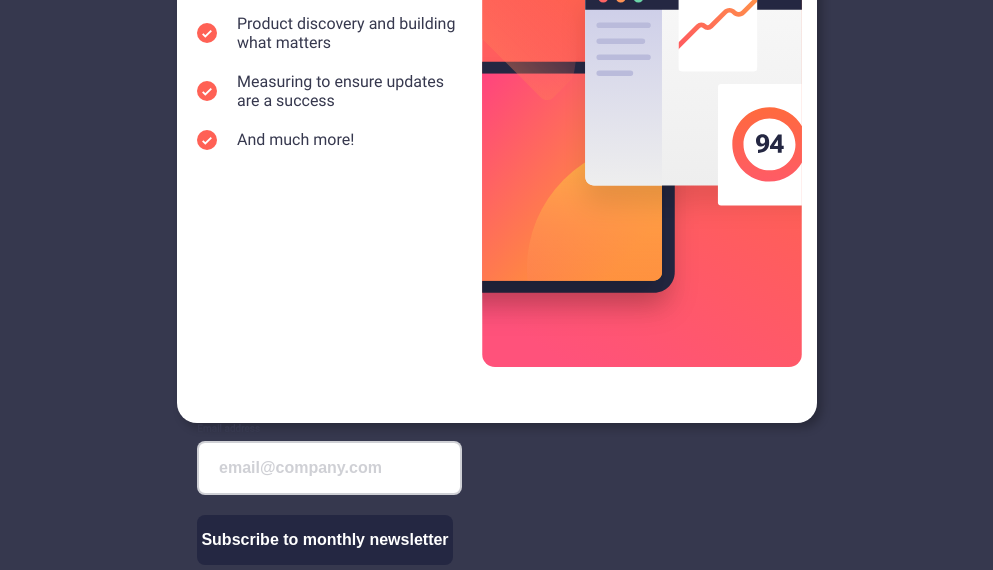
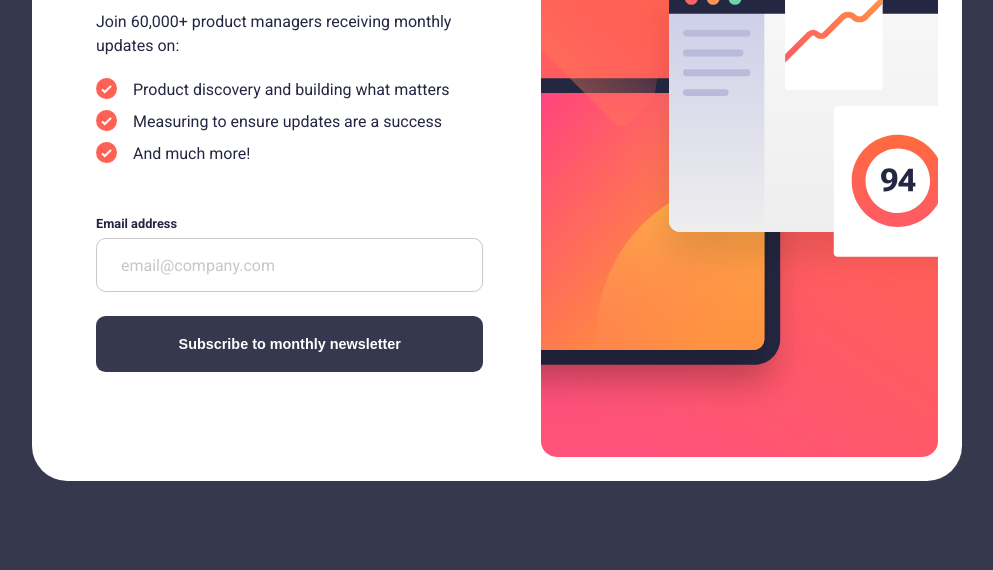
Before and after one commit to FilipeSBabosa/Formulario_inscricao, a plain HTML site: page index.html in a window 1280 px wide. Shown: the part 237-807 px from the top of the page, without its empty margins (143-1136 px from the left). Drawn offline with Linux system fonts and the light colour scheme.

Commit message:
novo codigo

```diff
--- a/index.html
+++ b/index.html
@@ -7,40 +7,58 @@
   <link rel="icon" type="image/png" sizes="32x32" href="./assets/images/favicon-32x32.png">
 
   <title>Frontend Mentor | Newsletter sign-up form with success message</title>
-
   <link rel="stylesheet" href="style.css">
   <link rel="stylesheet" href="media.css">
+
+  <link rel="preconnect" href="https://fonts.googleapis.com">
+  <link rel="preconnect" href="https://fonts.gstatic.com" crossorigin>
+  <link href="https://fonts.googleapis.com/css2?family=Roboto:wght@400;700&display=swap" rel="stylesheet">
+
 </head>
 <body>
+
+  <!-- Sign-up form start -->
   <main>
-    <section>
-      <div id="imagem"></div>
+    <div class="main-container">
+      <div class="img-wrap">
+        <img class="img-mobile" src="assets/images/illustration-sign-up-mobile.svg" alt="">
+        <img class="img-desktop" src="assets/images/illustration-sign-up-desktop.svg" alt="">
+      </div>
 
-      <div id="desktop"></div>
+      <div class="content-wrap">
+        <h1 class="title">Stay updated!</h1>
+        <p class="descr">Join 60,000+ product managers receiving monthly updates on:</p>
+        <ul class="list-wrap">
+          <li><img src="assets/images/icon-list.svg" alt="">Product discovery and building what matters</li>
+          <li><img src="assets/images/icon-list.svg" alt="">Measuring to ensure updates are a success</li>
+          <li><img src="assets/images/icon-list.svg" alt="">And much more!</li>
+        </ul>
+        <form class="email-container" method="post">
+          <div class="label-msg">
+            <label for="email">Email address</label>
+            <p class="error-msg">Valid email required</p>
+          </div>
+          <input type="email" id="email" name="email" placeholder="email@company.com">
+          <button id="submit-btn" type="submit">Subscribe to monthly newsletter</button>
+        </form>
+      </div>
+    </div>
+  </main>
+  <!-- Sign-up form end -->
+   <!-- Success message start -->
+   <div class="success-container">
+    <div class="success-content">
+      <img src="assets/images/icon-success.svg" alt="">
+      <h1 class="success-title">Thanks for subscribing!</h1>
+      <p class="success-descr">A confirmation email has been sent to
+      <span class="user-mail"></span>. Please open it and
+      click the button inside to confirm your subscription.</p>
+    </div>
 
-
-        <h1>Stay updated!</h1>
-
-        <p>Join 60,000+ product managers receiving monthly updates on:</p>
-
-            <ul>
-              <li><img class="confirm" src="assets/images/icon-list.svg" alt=""> Product discovery and building what matters</li>
-
-              <li><img class="confirm" src="assets/images/icon-list.svg" alt=""> Measuring to ensure updates are a success</li>
-
-              <li><img class="confirm" src="assets/images/icon-list.svg" alt=""> And much more!</li>
-            </ul>
-
-      <form id="submit" action="inscrito.html" method="post" autocomplete="on">
-
-          <label for="iemail">Email address</label>
-          <div class="campo"><input type="email" name="email" id="iemail" placeholder="email@company.com" autocomplete="email" required></div>
-
-          <input type="submit" value="Subscribe to monthly newsletter" >
-
-      </form>
-    </section>
-  </main>
+    <form class="dismiss">
+      <button type="submit" id="dismiss-btn">Dismiss message</button>
+    </form>
+  </div>
 
   <script src="script.js"></script>
 </body>
--- a/media.css
+++ b/media.css
@@ -1,38 +1,64 @@
-@charset "UTF-8";
+@media (min-width: 550px) {
+    body {
+        place-content: center;
+        background-color: var(--clr-gray400);
+        padding: 1.5rem;
+    }
+    .main-container {
+        margin-inline: auto;
+        background-color: white;
+        overflow: hidden;
+        border-radius: 2.2rem;
+    }
+    .email-container {
+        margin-inline: auto;
+    }
+    .success-container {
+        padding: 3em;
+        gap: 1.3rem;
 
-@media screen and (min-width: 800px){
-    body{
-        background-color: hsl(235, 18%, 26%);
+        background-color: white;
+        border-radius: 1.8rem;
     }
-    main{
-        display: grid;
-        background-color: white;
-        width: 50vw;
-        height: 70vh;
-        border-radius: 20px;
-        margin: auto;
-        margin-top: 100px;
-        box-shadow: 5px 5px 10px rgba(0, 0, 0, 0.247);
+    .success-container h1 {
+        font-size: 3rem;
+        margin-bottom: .3em;
     }
-
-    #imagem{
+}
+@media (min-width: 740px) {
+    .main-container {
+        max-width: 930px;
+        width: 100%;
+        display: flex;
+        flex-direction: row-reverse;
+        justify-content: space-between;
+        padding: 1.5rem;
+    }
+    .img-wrap {
+        width: 45%;
+        display: flex;
+    }
+    .img-desktop {
+        display: block;
+        width: 100%;
+    }
+    .img-mobile {
         display: none;
     }
-
-    #desktop{
-        display: block;
-        background-image: url(assets/images/illustration-sign-up-desktop.svg);
-        background-repeat: no-repeat;
-        background-size: contain;
-        background-position: right;
-        float: right;
-        width: 50%;
-        height: 90%;
-        margin: 15px;
-
+    .content-wrap {
+        padding: 2.5rem;
+        width: 53%;
     }
-    #submit{
-        float: left;
-        width: 40%;
+    .email-container {
+        margin-top: 1rem;
     }
 }
+@media (min-width: 903px) {
+    .title {
+        font-size: 3.5rem;
+        margin-bottom: .3em;
+    }
+    .email-container {
+        margin-top: 3rem;
+    }
+}
--- a/script.js
+++ b/script.js
@@ -1,4 +1,37 @@
-document.getElementById("submit").addEventListener("submit", function(event) {
-        event.preventDefault(); // Evita que o formulário seja enviado normalmente
-        window.location.href = "inscrito.html"; // Redireciona para a nova página HTML
-    });
+const form = document.querySelector(".email-container");
+const email = document.getElementById("email");
+const success = document.querySelector(".success-container");
+const mainCard = document.querySelector("main");
+const userMail = document.querySelector(".user-mail");
+
+const pattern = /^[a-zA-Z0-9._-]+@[a-zA-Z0-9.-]+\.[a-zA-Z]{2,4}$/;
+
+function validate() {
+    const errorMsg = email.previousElementSibling.children[1];
+    console.log(errorMsg)
+    if (!email.value.match(pattern)) {
+        errorMsg.classList.add("show");
+        email.style.borderColor = "hsl(4, 100%, 67%)"
+        email.style.backgroundColor = "hsl(5, 100%, 95%)";
+        return false;
+    } else {
+        errorMsg.classList.remove("show");
+        email.style.borderColor = "";
+        email.style.backgroundColor = "";
+        return true;
+    }
+}
+
+email.addEventListener("keyup", validate);
+
+form.addEventListener("submit", function(event) {
+    event.preventDefault();
+
+    if (!validate()) {
+        return;
+    } else {
+        success.classList.add("show");
+        mainCard.classList.add("hide");
+        userMail.innerText = email.value;
+    }
+});
--- a/style.css
+++ b/style.css
@@ -1,106 +1,146 @@
-@charset "UTF-8";
-
-@font-face {
-    font-family: "Roboto";
-    src: url(assets/fonts/Roboto-Bold.ttf);
+:root {
+    --clr-tomato: hsl(4, 100%, 67%);
+    --clr-gray500: hsl(234, 29%, 20%);
+    --clr-gray400: hsl(235, 18%, 26%);
+    --clr-gray200: hsl(231, 7%, 60%);
 }
-@font-face {
-    font-family: "Regular";
-    src: url(assets/fonts/Roboto-Regular.ttf);
+*, *::after, *::before {
+    box-sizing: border-box;
+    margin: 0;
+    padding: 0;
 }
-*{
-    margin: 0%;
-    padding: 0%;
+img {
+    max-width: 100%;
+    display: block;
 }
-
-
-section{
-    font-family: "Regular";
-    font-weight: 400;
-    color: hsl(235, 18%, 26%);
+button, input {
+    cursor: pointer;
 }
-
-#imagem{
-    display: block;
-    background-image: url(assets/images/illustration-sign-up-mobile.svg);
-    background-position: center bottom;
-    background-size: cover;
-    background-repeat: no-repeat;
-    height: 340px;
+body {
+    font-family: "Roboto", sans-serif;
+    /* 400 700 */
+    font-size: 1rem;
+    color: var(--clr-gray500);
+    line-height: 1.5;
+    display: grid;
+    min-height: 100vh;
+}
+/* main section */
+.main-container {
+    margin-inline: auto;
     width: 100%;
 }
+/* img */
+.img-desktop {
+    display: none;
+}
+.img-mobile {
+    width: 100%;
+}
+/* content */
+.content-wrap {
+    padding: 1.5em;
+}
+.title {
+    font-size: 2.4rem;
+    margin-bottom: .3em;
+}
+ul {
+    list-style: none;
+    margin-block: 1.3em;
+}
+ul > * {
+    margin-bottom: .5em;
+}
+ul li {
+    display: flex;
+    gap: 1rem;
+    align-items: start;
+}
+/* form */
+.email-container {
+    max-width: 400px;
+}
+.email-container > * {
+    width: 100%;
+}
+.label-msg {
+    display: flex;
+    font-weight: 700;
+    font-size: .8rem;
+    justify-content: space-between;
+}
+.error-msg {
+    color: var(--clr-tomato);
+    display: none;
+}
+#email {
+    height: 54px;
+    margin-top: .3em;
+    border: 1px solid hsl(0, 0%, 78%);
+    padding-inline: 1.5rem;
+    border-radius: .6rem;
+    font-size: .9rem;
+    font: inherit;
+    margin-bottom: 1.5rem;
+    transition: .4s ease;
+}
+#email::placeholder {
+    color: hsl(0, 0%, 78%);
+}
+#email:focus {
+    outline: none;
+    border-color: var(--clr-gray500);;
+}
+button {
+    font-size: .9rem;
+    font-weight: 700;
+    color: white;
+    border: none;
+    height: 56px;
+    background-color: var(--clr-gray400);
+    border-radius: .6rem;
+    transition: all .3s;
+}
+button:hover {
+    background: linear-gradient(to right, hsl(351, 98%, 66%),
+    var(--clr-tomato));
+    box-shadow: 5px 20px 20px  hsla(351, 98%, 66%, 0.186);
 
-h1{
-    font-family: 'Roboto';
-    font-size: 2.5em;
-    margin: 23px;
+}
+/* success section */
+.success-container {
+    padding-inline: 1.4em;
+    padding-block: 3em;
+    display: grid;
+    justify-content: space-between;
+    align-items: end;
+    gap: 1rem;
+    height: 100%;
+    max-width: 504px;
+    margin-inline: auto;
+    display: none;
+}
+.success-container img {
+    margin-bottom: 1.5em;
+}
+.success-container span {
     font-weight: 700;
 }
-
-p{
-    margin: 20px;
+.success-container h1 {
+    margin-bottom: .8em;
+    line-height: 1;
 }
-
-ul{
-    margin: 20px;
-    list-style: none;
-    margin-bottom: 25px;
+.success-container button {
+    width: 100%;
 }
-li{
-    margin-bottom: 20px;
-    display: flex;
-    gap: 20px;
+/* hide-show */
+.error-msg.show {
+    display: block;
 }
-
-.confirm{
-    float: left;
-    width: 30%;
-    width: 20px;
+.hide {
+    display: none;
 }
-
-form{
-    margin: 20px;
+.success-container.show {
+    display: grid;
 }
-form > label{
-    font-weight: 700;
-    font-size: x-small;
-    font-weight: bolder;
-}
-.campo > input{
-    display: block;
-    width: 94%;
-    height: 50px;
-    margin: 5px 0px;
-    border-radius: 8px;
-    border: 2px solid hsl(231, 7%, 60%, 0.438);
-    padding-left: 20px;
-    font-size: 1em;
-    cursor: pointer;
-}
-#iemail::placeholder {
-    color:  hsl(231, 7%, 60%, 0.438);
-    font-weight: 700;
-}
-
-form > input[type=submit]{
-    display: block;
-    width: 100%;
-    height: 50px;
-    margin: 5px 0px;
-    margin-top: 20px;
-    border: none;
-    border-radius: 8px;
-    font-size: 1em;
-    font-weight: 700;
-    background-color: hsl(234, 29%, 20%);
-    color: white;
-    cursor: pointer;
-}
-form > input[type=submit]:hover{
-    background-image: linear-gradient(to left ,hsl(17, 93%, 58%) , hsl(342, 100%, 67%))
-
-}
-
-input[type="email"]:invalid {
-
-}
```
Also changed, not shown: inscrito.html (deleted, +0 -75 lines).
